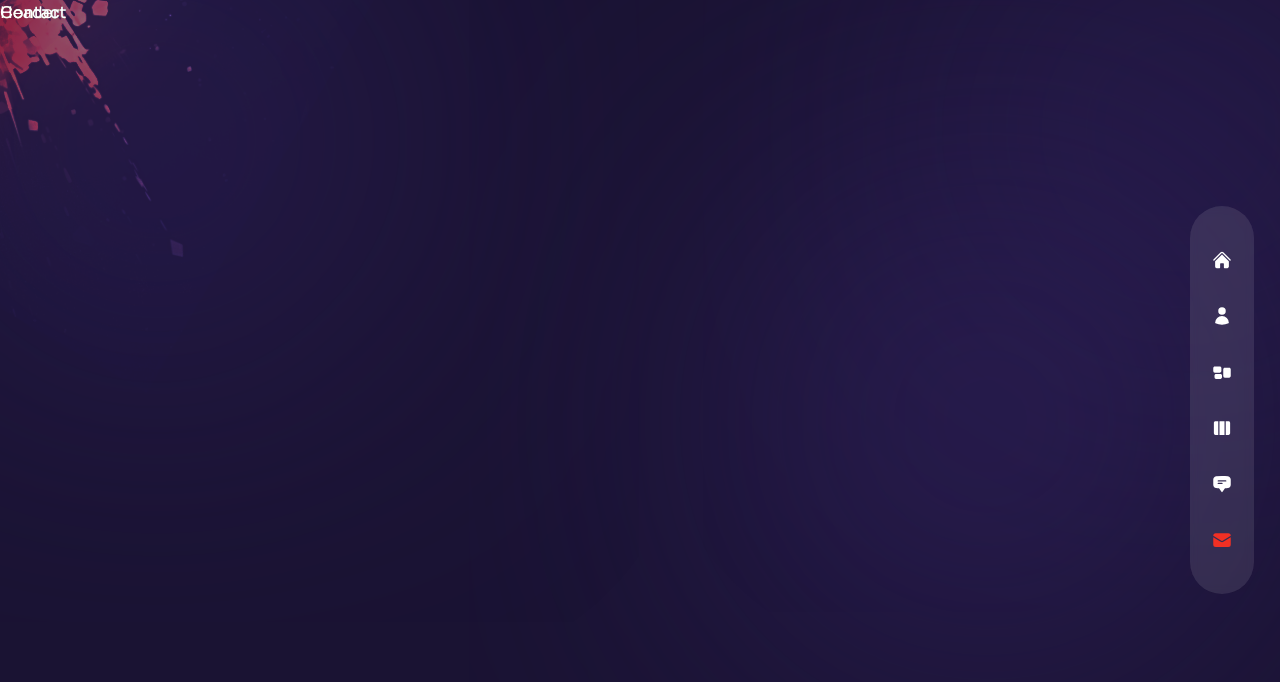
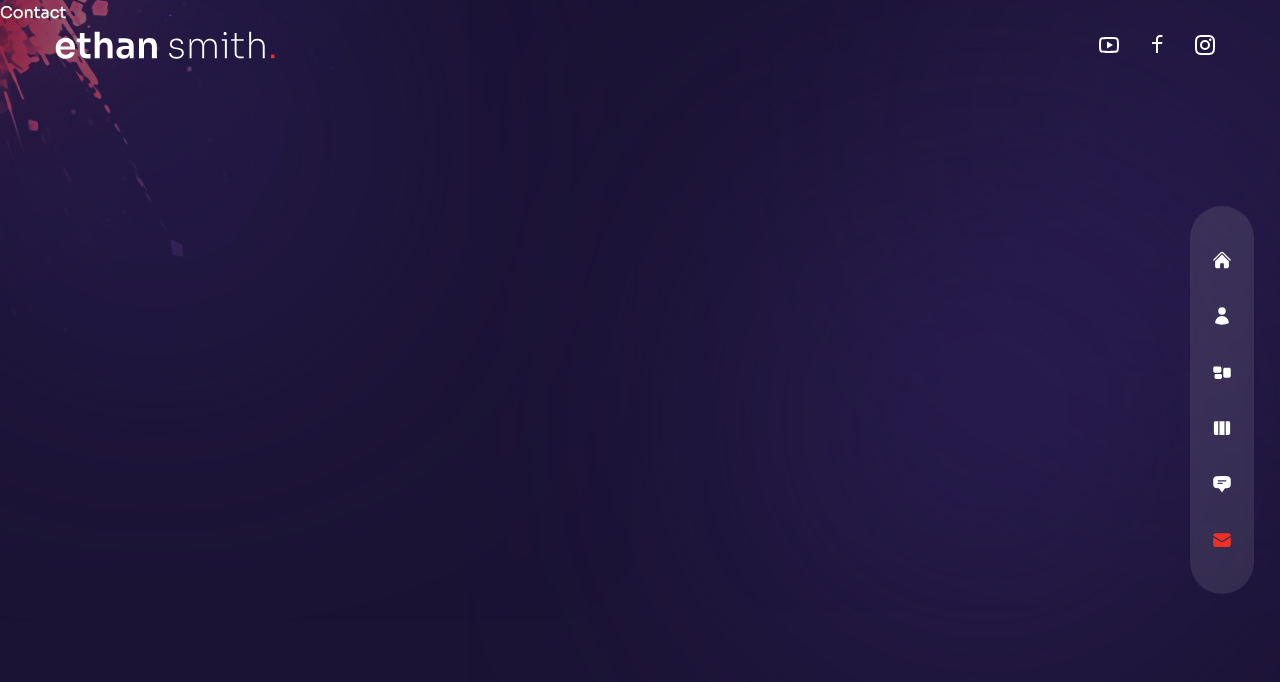
Before and after one commit to Predrag-Jandric/NextJS-Tailwind-portfolio-example, a Next.js app: page /contact in a window 1280 px wide. Shown: the top 682 px of the page. Built offline with nearby package versions, Linux system fonts and the light colour scheme.

Commit message:
Header part in Home page added and styled fully. HOME page DONE 100%

```diff
--- a/components/Header.js
+++ b/components/Header.js
@@ -1,6 +1,21 @@
+import Image from "next/image";
+import Link from "next/link";
+import Socials from '../components/Socials'
+
 const Header = () => {
   return (
-    <header className="absolute z-30 w-full ">Header</header>
+    <header className="absolute z-30 w-full flex items-center px-16 xl:px-0 xl:h-[90px]">
+      <div className="container mx-auto">
+        <div className="flex flex-col lg:flex-row justify-between items-center gap-y-6 py-8">
+          {/* logo */}
+          <Link href={'/'}>
+            <Image src={'/logo.svg'} width={220} height={48} alt='missing image' priority={true} />
+          </Link>
+          {/* social */}
+          <Socials></Socials>
+        </div>
+      </div>
+    </header>
   )
 };
 
--- a/components/Socials.js
+++ b/components/Socials.js
@@ -1,5 +1,20 @@
+import Link from "next/link";
+import { RiYoutubeLine, RiInstagramLine, RiFacebookLine} from 'react-icons/ri'
+
 const Socials = () => {
-  return <div>Socials</div>;
-};
+  return (
+    <div className="flex items-center gap-x-2 text/lg">
+      <Link href={''} className="hover:text-accent transition-all duration-300 p-2 ">
+        <RiYoutubeLine className="text-2xl" />
+      </Link>
+      <Link href={''} className="hover:text-accent transition-all duration-300 p-2 ">
+        <RiFacebookLine className="text-2xl" />
+      </Link>
+      <Link href={''} className="hover:text-accent transition-all duration-300 p-2 ">
+        <RiInstagramLine className="text-2xl" />
+      </Link>
+    </div>
+  )
+}
 
 export default Socials;
```
